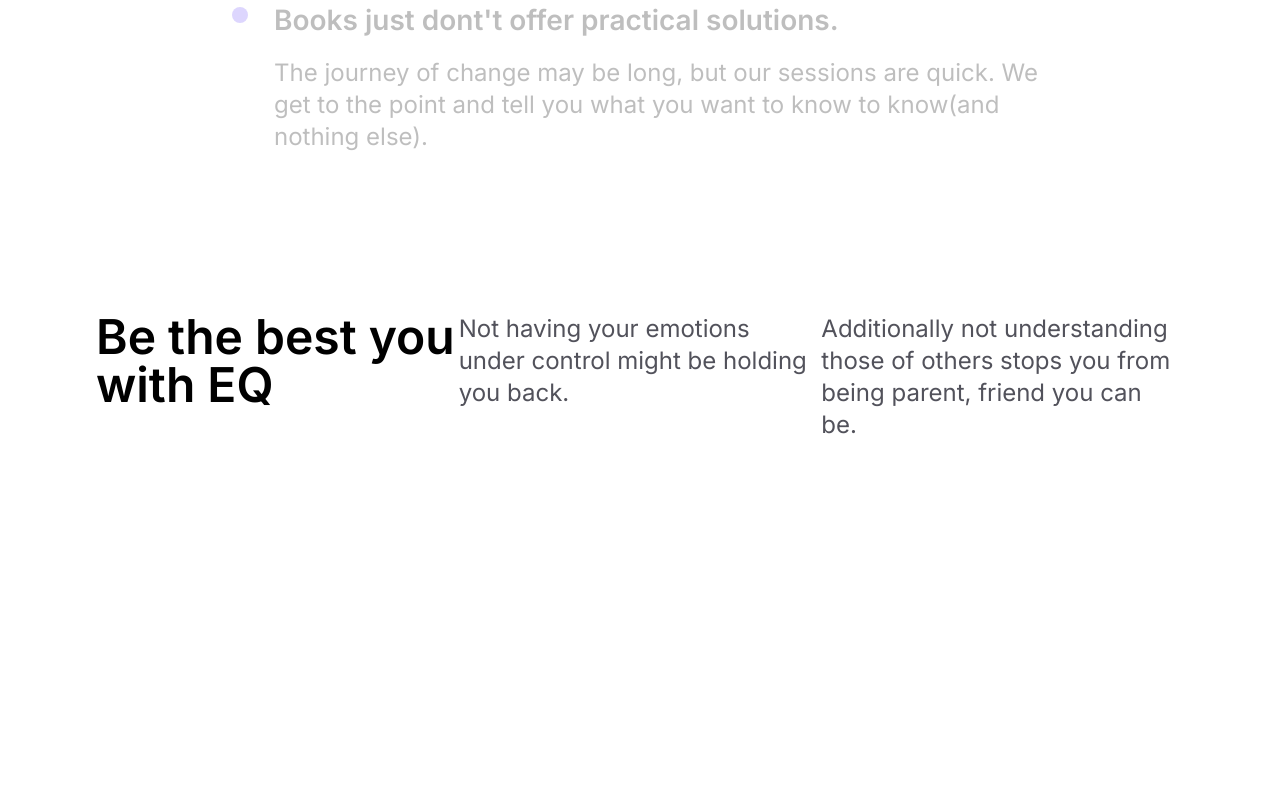
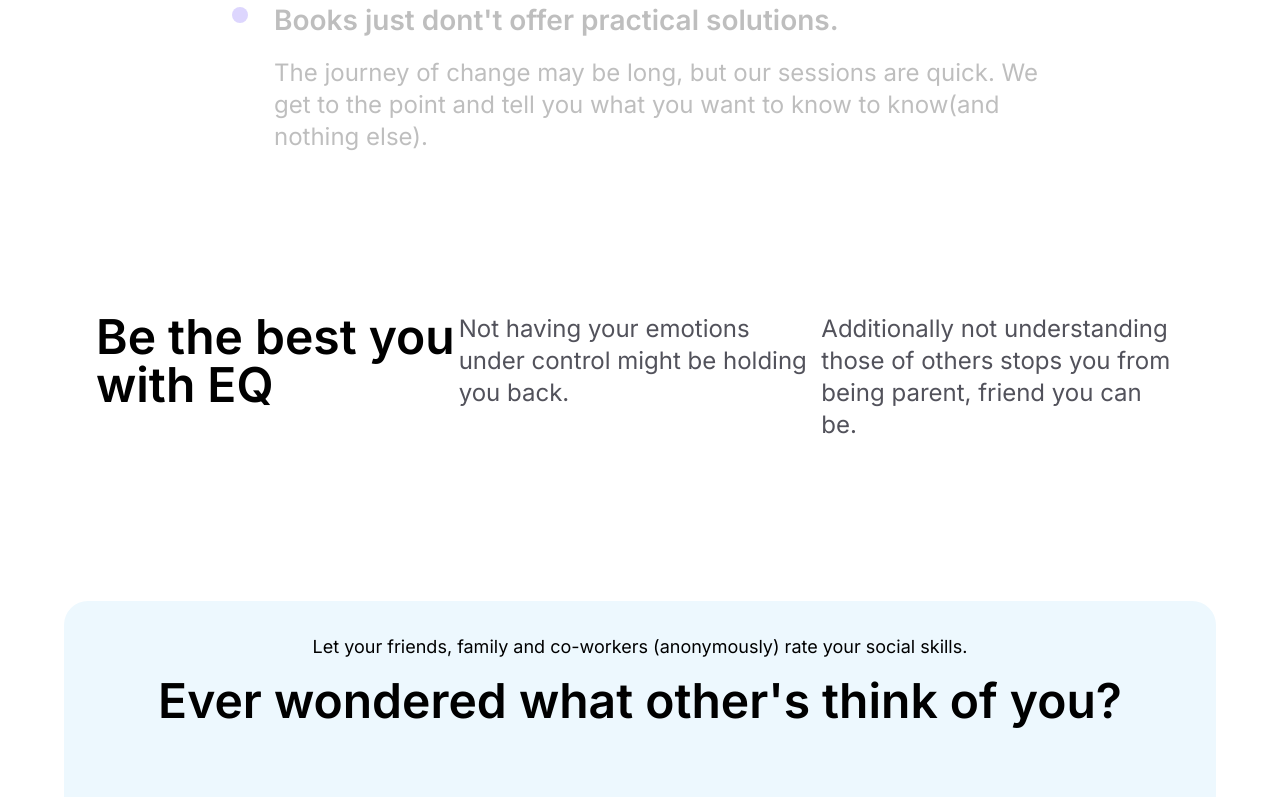
Before and after one commit to niladrix719/AHead-UI, a Next.js app: page / in a window 1280 px wide. Shown: the part 3611-4408 px from the top of the page. Before the commit the page ends 4212 px from the top, so only its background shows below. Built offline with nearby package versions, Linux system fonts and the light colour scheme.

Commit message:
social test section created

```diff
--- /dev/null
+++ b/app/components/socialTest.tsx
@@ -0,0 +1,48 @@
+import Image from 'next/image';
+
+function SocialTest() {
+  return (
+    <div className="bg-[#edf8fe] overflow-hidden pb-0 p-20 relative h-[100vh] w-[90%] items-center flex flex-col p-8 gap-20 rounded-3xl">
+      <div className="flex flex-col items-center w-full gap-4">
+        <p className="text-lg">
+          Let your friends, family and co-workers (anonymously) rate your social
+          skills.
+        </p>
+        <h1 className="text-5xl font-semibold">
+          Ever wondered what other&apos;s think of you?
+        </h1>
+      </div>
+
+      <div className="flex justify-evenly w-full">
+        <div className="flex flex-col items-center w-1/4 gap-4">
+          <Image src="/step1.png" width={75} height={75} alt="step 1" />
+          <p className="text-center">Answer Questions on your social skills</p>
+        </div>
+        <div className="flex flex-col items-center w-1/4 gap-4">
+          <Image src="/step1.png" width={75} height={75} alt="step 1" />
+          <p className="text-center">
+            Let others anonymously answer the same questions for you
+          </p>
+        </div>
+        <div className="flex flex-col items-center w-1/4 gap-4">
+          <Image src="/step1.png" width={75} height={75} alt="step 1" />
+          <p className="text-center">
+            Find out where you and others see things the same way - and where
+            not!
+          </p>
+        </div>
+      </div>
+
+      <div className="w-4/6 bg-white h-[32vh] rounded-3xl shadow-lg flex items-center justify-center">
+        <div className="w-5/6 border-2 relative">
+          <div className="rounded-full w-[1.5rem] h-[1.5rem] bg-violet-400 absolute top-[-0.5rem]"></div>
+          <div className="rounded-full w-[1.5rem] h-[1.5rem] bg-blue-400 absolute top-[-0.5rem] left-[15rem]"></div>
+          <div className="rounded-full w-[1.5rem] h-[1.5rem] bg-yellow-400 absolute top-[-0.5rem] left-[30rem]"></div>
+          <div className="rounded-full w-[1.5rem] h-[1.5rem] bg-green-400 absolute top-[-0.5rem] left-[45rem]"></div>
+        </div>
+      </div>
+    </div>
+  );
+}
+
+export default SocialTest;
--- a/app/page.tsx
+++ b/app/page.tsx
@@ -3,6 +3,7 @@ import Header from "./components/header";
 import FamiliarCards from "./components/familiarCards";
 import BioSection from "./components/bioSection";
 import SelfImprovementSection from "./components/selfImprovementSection";
+import SocialTest from "./components/socialTest";
 
 export default function Home() {
   return (
@@ -51,6 +52,8 @@ export default function Home() {
         </div>
       </div>
 
+      <SocialTest />
+
     </main>
   );
 }
```
